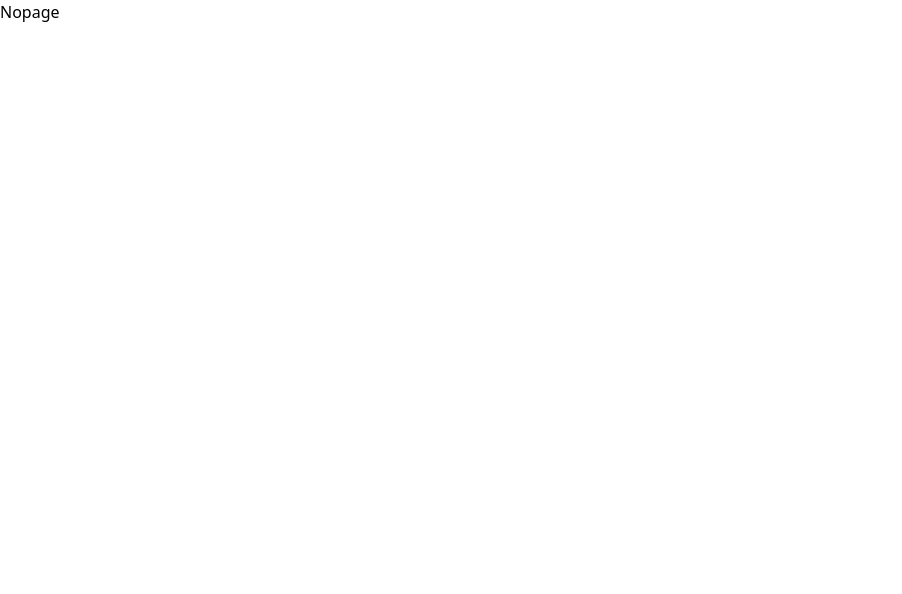
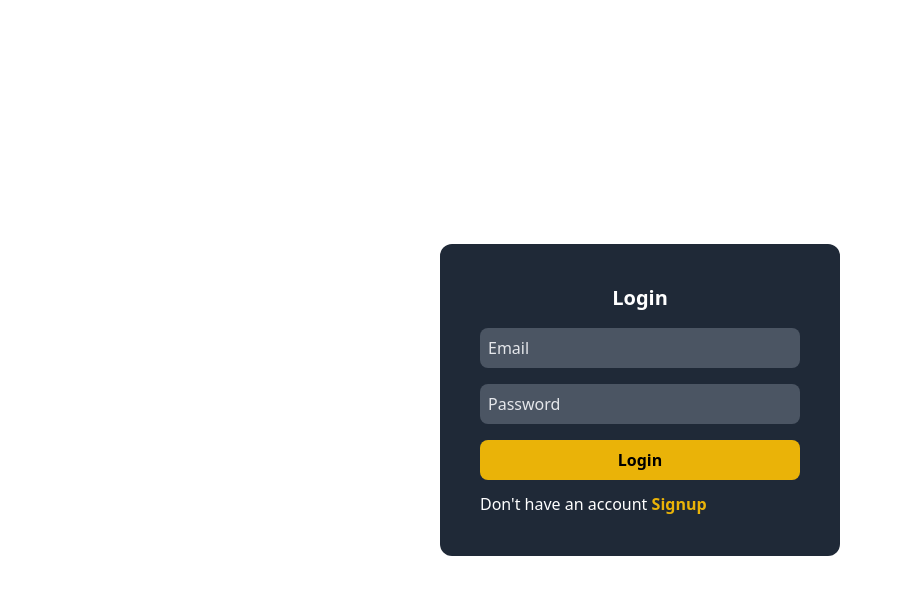
Before and after one commit to wadhwaravi/ecommerce, a React (Vite) app in the folder vite-project/: page /login in a window 1280 px wide. Shown: the top 594 px of the page, without its empty margins (0-902 px from the left). Built offline with nearby package versions, Linux system fonts and the light colour scheme.

Commit message:
login and signup page

```diff
--- a/vite-project/src/App.jsx
+++ b/vite-project/src/App.jsx
@@ -5,6 +5,8 @@
 import Dashboard from "./pages/admin/dashboard/Dashboard";
 import NoPage from "./pages/nopage/NoPage";
 import MyState from "./context/data/myState";
+import Login from "./pages/registrations/Login";
+import SignUp from "./pages/registrations/SignUp";
 function App() {
   return (
     <MyState>
@@ -14,6 +16,8 @@
           <Route path="/order" element={<Order />} />
           <Route path="/cart" element={<Cart />} />
           <Route path="/dashboard" element={<Dashboard />} />
+          <Route path="/login" element={<Login />} />
+          <Route path="/signup" element={<SignUp />} />
           <Route path="/*" element={<NoPage />} />
         </Routes>
       </Router>
--- /dev/null
+++ b/vite-project/src/pages/registrations/Login.jsx
@@ -0,0 +1,45 @@
+import { Link } from "react-router-dom";
+
+function Login() {
+  return (
+    <div className=" flex justify-center items-center h-screen">
+      <div className=" bg-gray-800 px-10 py-10 rounded-xl ">
+        <div className="">
+          <h1 className="text-center text-white text-xl mb-4 font-bold">
+            Login
+          </h1>
+        </div>
+        <div>
+          <input
+            type="email"
+            name="email"
+            className=" bg-gray-600 mb-4 px-2 py-2 w-full lg:w-[20em] rounded-lg text-white placeholder:text-gray-200 outline-none"
+            placeholder="Email"
+          />
+        </div>
+        <div>
+          <input
+            type="password"
+            className=" bg-gray-600 mb-4 px-2 py-2 w-full lg:w-[20em] rounded-lg text-white placeholder:text-gray-200 outline-none"
+            placeholder="Password"
+          />
+        </div>
+        <div className=" flex justify-center mb-3">
+          <button className=" bg-yellow-500 w-full text-black font-bold  px-2 py-2 rounded-lg">
+            Login
+          </button>
+        </div>
+        <div>
+          <h2 className="text-white">
+            Don't have an account{" "}
+            <Link className=" text-yellow-500 font-bold" to={"/signup"}>
+              Signup
+            </Link>
+          </h2>
+        </div>
+      </div>
+    </div>
+  );
+}
+
+export default Login;
--- /dev/null
+++ b/vite-project/src/pages/registrations/SignUp.jsx
@@ -0,0 +1,45 @@
+import { Link } from "react-router-dom";
+
+function Signup() {
+  return (
+    <div className=" flex justify-center items-center h-screen">
+      <div className=" bg-gray-800 px-10 py-10 rounded-xl ">
+        <div className="">
+          <h1 className="text-center text-white text-xl mb-4 font-bold">
+            Signup
+          </h1>
+        </div>
+        <div>
+          <input
+            type="email"
+            name="email"
+            className=" bg-gray-600 mb-4 px-2 py-2 w-full lg:w-[20em] rounded-lg text-white placeholder:text-gray-200 outline-none"
+            placeholder="Email"
+          />
+        </div>
+        <div>
+          <input
+            type="password"
+            className=" bg-gray-600 mb-4 px-2 py-2 w-full lg:w-[20em] rounded-lg text-white placeholder:text-gray-200 outline-none"
+            placeholder="Password"
+          />
+        </div>
+        <div className=" flex justify-center mb-3">
+          <button className=" bg-red-500 w-full text-white font-bold  px-2 py-2 rounded-lg">
+            Signup
+          </button>
+        </div>
+        <div>
+          <h2 className="text-white">
+            Have an account{" "}
+            <Link className=" text-red-500 font-bold" to={"/login"}>
+              Login
+            </Link>
+          </h2>
+        </div>
+      </div>
+    </div>
+  );
+}
+
+export default Signup;
```
